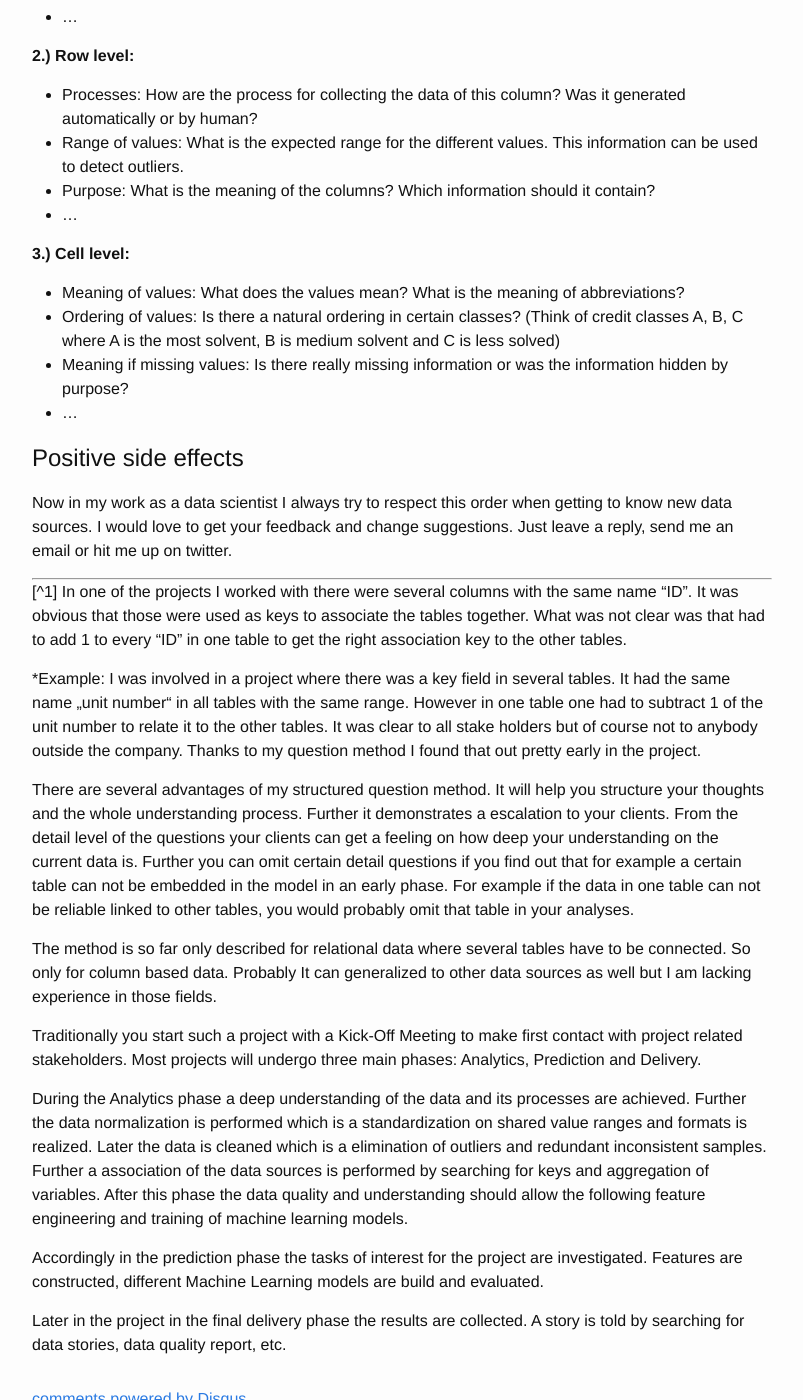
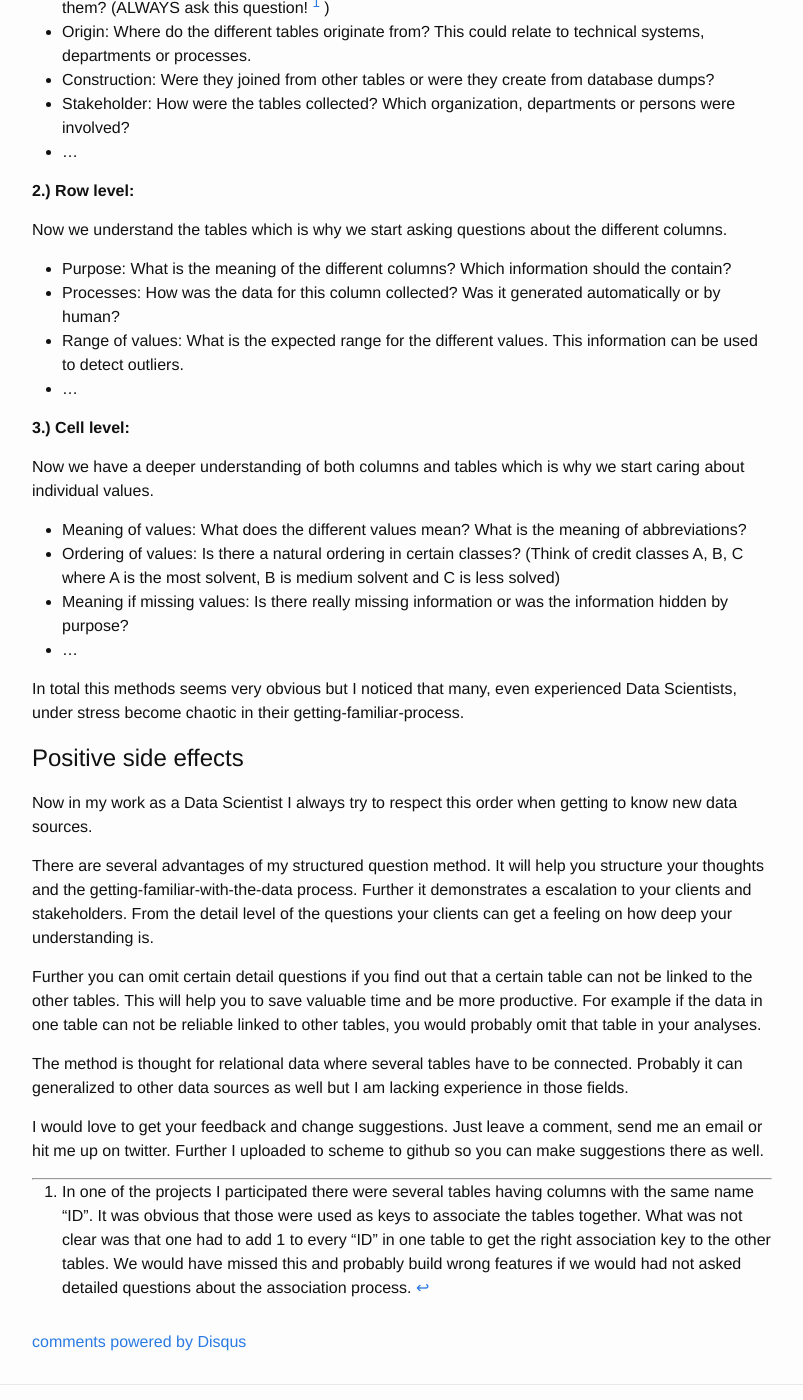
Before and after one commit to MaxBenChrist/MaxBenChrist.github.io, a Jekyll site: the page built from _posts/2016-03-13-three-level-data-questions.markdown, in a window 1280 px wide and 1400 px high, scrolled down 2476 px. Shown: the whole window, without its empty margins (238-1041 px from the left). Built offline with Jekyll 4.4.1, drawn with Linux system fonts in a browser that asks for light colours; nearby versions of some CDN libraries; comment, search, counter and statistics services are not loaded; some of the changed text lies outside the part shown.

Commit message:
further changes on second blog post

```diff
--- a/_posts/2016-03-13-three-level-data-questions.markdown
+++ b/_posts/2016-03-13-three-level-data-questions.markdown
@@ -6,32 +6,42 @@
 comments: True
 ---
 
-__TLDR: The following posts shows a three step paradigm on how to make yourself familiar with column based data sources.__
+__TLDR: The following posts sdescribes a three step paradigm on how to make yourself familiar with column based data sources.__
 
 ---
 <br>
 
 # The Problem
 
-In the beginning of every Data Science project you have to make yourself familiar with given data sources. To do so, a Data Scientist has to understand the underlying business processes that generate those data. This is especially true if one fulfills more of a consulting role where you switch industries, clients, investigated issues and with it the data structures every few months.
+In the beginning of every Data Science project you have to make yourself familiar with given data sources. To do so, you as a Data Scientist has to understand the underlying business processes that generate those data. This is especially true if one fulfills more of a consulting role where you switch industries, clients, investigated issues and with it the data structures every few months.
 
 
 ![Before you understand the data](https://media.giphy.com/media/ohdY5OaQmUmVW/giphy.gif)
 
-Depending on the industry, data generating process can be very complex and as always the 'devil is in the details'. Further, stakeholders often do not understand important concepts for the successful application of Machine Learning applications. So the Data Scientists has to make sure that the right questions are asked. How do you make sure that you do not miss any details during discussions with the stakeholders?
+Depending on the industry, data generating processes can be very complex and as always the 'devil is in the details'. Further, stakeholders often do not understand important concepts for the successful application of Machine Learning applications. So the Data Scientists has to make sure that the right questions are asked. How do you make sure that you do not miss any details during discussions with the stakeholders?
 
-Even experienced statisticians and data scientists often jump between asking questions on a global level („How can I associate Table 1 with Table 2") and going into detail by asking very specific questions („What does Value 3 in Row 5 in Table 3 mean?“).
+Even experienced statisticians and Data Scientists often jump between asking questions on a global level
 
-What is dangerous of asking in such a unstructured fashion? It can confuse the client. He can not deduce how deep your current understanding of the data is. Detailed questions that are asked too early could leave the impression that all general questions are already solved. Further one could miss important question, for example you forget to ask how one can relate a certain tables to the others. If you do this later during the building of statistical models, it could appeal unprofessional.
+*"How can I associate Table 1 with Table 2"*
+{: style="text-align: center"}
+
+and going into detail by asking very specific questions
+
+*"What does Value 3 in Row 5 in Table 3 mean?“.*
+{: style="text-align: center"}
+
+What is dangerous of asking in such a unstructured fashion? It can confuse the client. He can not deduce how deep your current understanding of the data is. Detailed questions that are asked too early could leave the impression that all general questions are already solved.
+
+Further one could miss important point, for example you forget to ask how one can relate a certain tables to the others. If you do this later during the building of statistical models, it could appeal unprofessional.
 
 I developed a three phase question method for myself.
-As I could not find any dedicate Data Science question method or guideline on how to ask questions as a Data Scientist I decided to share my approach.
+As I could not find any Data Science question structuring method or guideline I decided to share my approach.
 
 # The Solution
 
-So how should we structure the asking process? The principle is to start by getting to know the data on a global overview and then later zoom in. So we start asking very general questions that are sharpened. It is not a strict 3 step tutorial but more of a way of structuring your thoughts while getting a deep understanding of the pain points in the project.
+So how should we structure the asking process? The principle is to start by getting to know the data on a global overview and then later zoom in. So we start asking very general questions that are continuously sharpened. It is not a strict three step tutorial but more of a way of structuring your thoughts while getting a deep understanding of the data sources in the project.
 
-My method works as following. There are three levels in the familiarizing process. After completing all questions of one level, one moves one phase forward. The three level in sequential order are: Tabular, column and cell level. The following picture visualizes the three phases of the make-yourself-familiar process:
+My method works as following. There are three levels in the familiarizing process. After completing all questions of one level, one moves one level forward. The three level in sequential order are: Tabular, column and cell level. The following picture visualizes the three phases of the make-yourself-familiar process:
 
 ![The three levels: Tabular, column and cell](/images/www_overview_level_questions.png)
 
@@ -41,54 +51,43 @@
 
 Here questions on the information that the different tables contain and the relation between them are under investigation:
 
-*   Association: How can the different tables be associated? How can one construct keys to associate them? (ALWAYS ask this question![^1])
-*   Origin: Where do the different tables originate from? (System, process)
-*   Construction: Were they joined from other tables?
+*   Association: How can the different tables be associated? How can one construct keys to associate them? (ALWAYS ask this question! [^1] )
+*   Origin: Where do the different tables originate from? This could relate to technical systems, departments or processes.
+*   Construction: Were they joined from other tables or were they create from database dumps?
 *   Stakeholder: How were the tables collected? Which organization, departments or persons were involved?
 *   ...
 
 __2.) Row level:__
 
-*   Processes: How are the process for collecting the data of this column? Was it generated automatically or by human?
+Now we understand the tables which is why we start asking questions about the different columns.
+
+*   Purpose: What is the meaning of the different columns? Which information should the contain?
+*   Processes: How was the data for this column collected? Was it generated automatically or by human?
 *   Range of values: What is the expected range for the different values. This information can be used to detect outliers.
-*   Purpose: What is the meaning of the columns? Which information should it contain?
 *   ...
 
 __3.) Cell level:__
 
-*   Meaning of values: What does the values mean? What is the meaning of abbreviations?
+Now we have a deeper understanding of both columns and tables which is why we start caring about individual values.
+
+*   Meaning of values: What does the different values mean? What is the meaning of abbreviations?
 *   Ordering of values: Is there a natural ordering in certain classes? (Think of credit classes A, B, C where A is the most solvent, B is medium solvent and C is less solved)
 *   Meaning if missing values: Is there really missing information or was the information hidden by purpose?
 *   ...
 
-
-
+In total this methods seems very obvious but I noticed that many, even experienced Data Scientists, under stress become chaotic in their getting-familiar-process.
 
 # Positive side effects
 
-Now in my work as a data scientist I always try to respect this order when getting to know new data sources.
-I would love to get your feedback and change suggestions. Just leave a reply, send me an email or hit me up on twitter.
+Now in my work as a Data Scientist I always try to respect this order when getting to know new data sources.
+
+There are several advantages of my structured question method. It will help you structure your thoughts and the getting-familiar-with-the-data process. Further it demonstrates a escalation to your clients and stakeholders. From the detail level of the questions your clients can get a feeling on how deep your understanding is.
+
+Further you can omit certain detail questions if you find out that a certain table can not be linked to the other tables. This will help you to save valuable time and be more productive. For example if the data in one table can not be reliable linked to other tables, you would probably omit that table in your analyses.
+
+The method is thought for relational data where several tables have to be connected. Probably it can generalized to other data sources as well but I am lacking experience in those fields.
+
+I would love to get your feedback and change suggestions. Just leave a comment, send me an email or hit me up on twitter. Further I uploaded to scheme to github so you can make suggestions there as well.
 
 -----
-[^1] In one of the projects I worked with there were several columns with the same name "ID". It was obvious that those were used as keys to associate the tables together. What was not clear was that had to add 1 to every "ID" in one table to get the right association key to the other tables.
-
-
-*Example: I was involved in a project where there was a key field in several tables. It had the same name „unit number“ in all tables with the same range. However in one table one had to subtract 1 of the unit number to relate it to the other tables. It was clear to all stake holders but of course not to anybody outside the company. Thanks to my question method I found that out pretty early in the project.
-
-
-
-
-There are several advantages of my structured question method. It will help you structure your thoughts and the whole understanding process. Further it demonstrates a escalation to your clients. From the detail level of the questions your clients can get a feeling on how deep your understanding on the current data is. Further you can omit certain detail questions if you find out that for example a certain table can not be embedded in the model in an early phase. For example if the data in one table can not be reliable linked to other tables, you would probably omit that table in your analyses.
-
-The method is so far only described for relational data where several tables have to be connected. So only for column based data. Probably It can generalized to other data sources as well but I am lacking experience in those fields.
-
-Traditionally you start such a project with a Kick-Off Meeting to make first contact with project related stakeholders. Most projects will undergo three main phases: Analytics, Prediction and Delivery.
-
-
-During the Analytics phase a deep understanding of the data and its processes are achieved. Further the data normalization is performed which is a standardization on shared value ranges and formats is realized. Later the data is cleaned which is a elimination of outliers and redundant inconsistent samples.
-Further a association of the data sources is performed by searching for keys and aggregation of variables.
-After this phase the data quality and understanding should allow the following feature engineering and training of machine learning models.
-
-Accordingly in the prediction phase the tasks of interest for the project are investigated. Features are constructed, different Machine Learning models are build and evaluated.
-
-Later in the project in the final delivery phase the results are collected. A story is told by searching for data stories, data quality report, etc.
+[^1]: In one of the projects I participated there were several tables having columns with the same name "ID". It was obvious that those were used as keys to associate the tables together. What was not clear was that one had to add 1 to every "ID" in one table to get the right association key to the other tables. We would have missed this and probably build wrong features if we would had not asked detailed questions about the association process.
```
